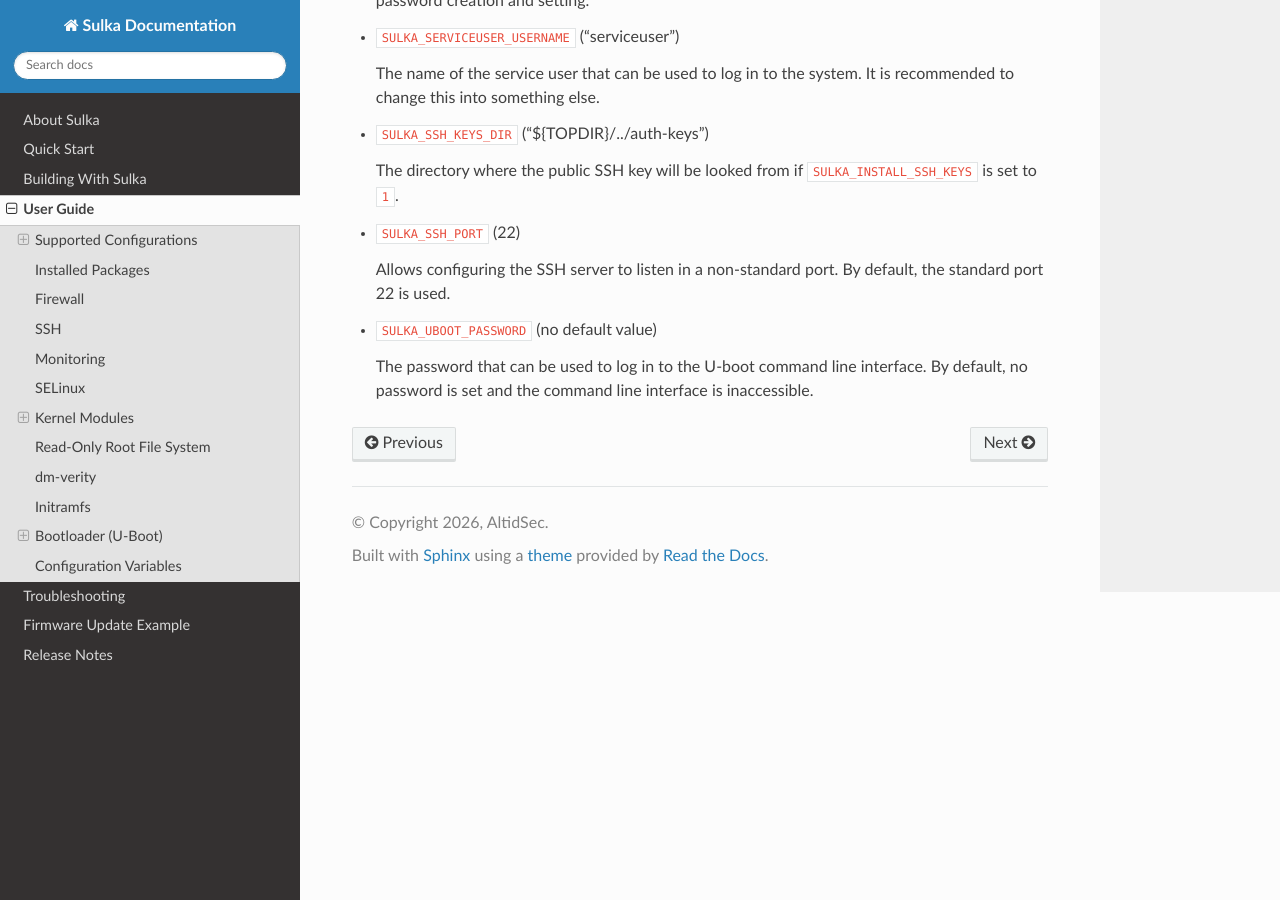
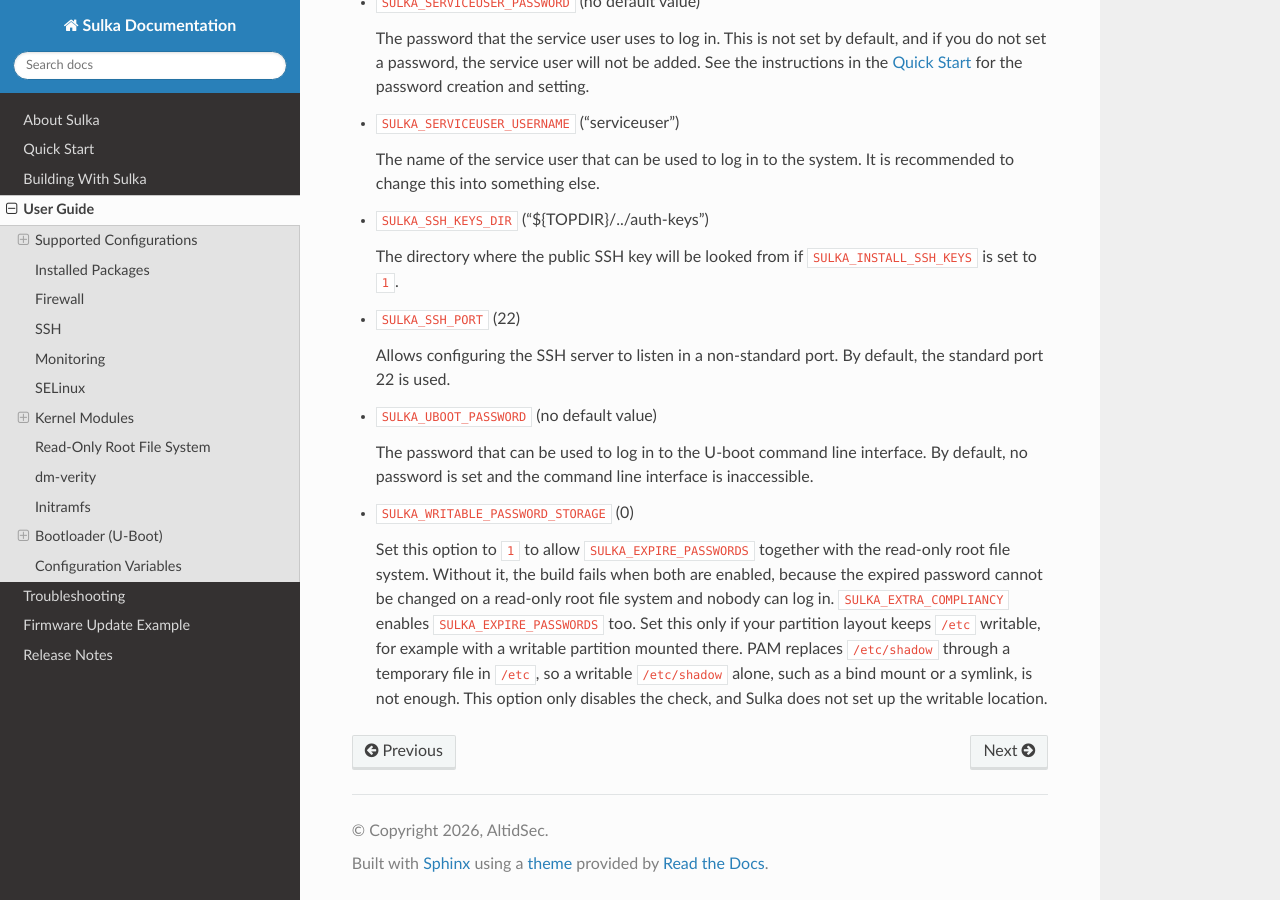
Before and after one commit to AltidSec/sulka-docs, a Sphinx documentation site: the page built from source/user-guide.rst, in a window 1280 px wide and 900 px high, scrolled down 18672 px. Built offline with Sphinx 7.4.7 and the Read the Docs theme 3.1.0, drawn with Linux system fonts in a browser that asks for light colours; some of the changed text lies outside the part shown.

Commit message:
user-guide, troubleshooting: Document SULKA_WRITABLE_PASSWORD_STORAGE
The build now fails when password expiration and the read-only root file
system are both enabled, as the expired password cannot be changed and
nobody can log in. Add SULKA_WRITABLE_PASSWORD_STORAGE, which allows the
combination when /etc is writable, to the configuration variables, and
point to it from SULKA_EXPIRE_PASSWORDS. Add the new build failure to
troubleshooting.

```diff
--- a/source/troubleshooting.rst
+++ b/source/troubleshooting.rst
@@ -322,6 +322,7 @@
 * **Incomplete verified boot configuration.** With verified boot enabled, the build fails if the key given with ``UBOOT_SIGN_KEYDIR`` and ``UBOOT_SIGN_KEYNAME`` does not exist, if ``SULKA_FIT_IMAGE_RECIPE`` is not set, or if the bootloader is not U-Boot. See :ref:`Signing Keys` and :ref:`Machine Integration`.
 * **dm-verity with a writable root file system.** dm-verity requires the read-only root file system, so the build fails if ``SULKA_ENABLE_DM_VERITY`` is ``1`` while ``SULKA_ENABLE_READ_ONLY_ROOTFS`` is ``0``. See :ref:`dm-verity`.
 * **dm-verity without the target image.** dm-verity protects the image set in ``DM_VERITY_IMAGE``, and the build fails if it is not set. Set it to your target image. See :ref:`dm-verity`.
+* **Password expiration with the read-only root file system.** An expired password cannot be changed on a read-only root file system, so the build fails if ``SULKA_EXPIRE_PASSWORDS`` is ``1``, or ``SULKA_EXTRA_COMPLIANCY`` enables it, while ``SULKA_ENABLE_READ_ONLY_ROOTFS`` is ``1``. Disable one of them, or set ``SULKA_WRITABLE_PASSWORD_STORAGE`` to ``1`` if your partition layout keeps ``/etc`` writable. See :ref:`Configuration Variables`.
 * **A dangling bbappend.** Sulka bbappends wildcard the patch release of the recipe version they target, so a version outside that range fails the build rather than silently dropping the hardening. Match the Yocto release that Sulka targets.
 * **The fstab hardening did not apply.** If you ship your own ``fstab``, the hardening may not match it, and the build fails rather than leaving the mounts unhardened. Set ``SULKA_HARDEN_MOUNTS`` to ``0`` and harden your own ``fstab`` instead. See ``meta-sulka-distro`` for guidance.
 * **Many kernel configuration warnings.** Disabling kernel modules converts many options from modules to built-ins, which Yocto reports as a mismatch between the requested and resulting configuration. See :ref:`Disabling Kernel Modules`.
--- a/source/user-guide.rst
+++ b/source/user-guide.rst
@@ -637,6 +637,10 @@
   This is disabled by default, as this requirement does not usually translate well into embedded systems.
   However, if you perform user management on the Linux user-space level, it is recommended to enable this.
 
+  An expired password must be changed at the next login, which needs a writable ``/etc``.
+  With the read-only root file system, the change fails and nobody can log in, so the build fails if both are enabled.
+  See ``SULKA_WRITABLE_PASSWORD_STORAGE`` if your partition layout keeps ``/etc`` writable.
+
 * ``SULKA_EXTRA_COMPLIANCY`` (0)
 
   Enable the extra compliancy settings that may be required by some audits and compliancy checks.
@@ -753,3 +757,12 @@
 
   The password that can be used to log in to the U-boot command line interface.
   By default, no password is set and the command line interface is inaccessible.
+
+* ``SULKA_WRITABLE_PASSWORD_STORAGE`` (0)
+
+  Set this option to ``1`` to allow ``SULKA_EXPIRE_PASSWORDS`` together with the read-only root file system.
+  Without it, the build fails when both are enabled, because the expired password cannot be changed on a read-only root file system and nobody can log in.
+  ``SULKA_EXTRA_COMPLIANCY`` enables ``SULKA_EXPIRE_PASSWORDS`` too.
+  Set this only if your partition layout keeps ``/etc`` writable, for example with a writable partition mounted there.
+  PAM replaces ``/etc/shadow`` through a temporary file in ``/etc``, so a writable ``/etc/shadow`` alone, such as a bind mount or a symlink, is not enough.
+  This option only disables the check, and Sulka does not set up the writable location.
```
